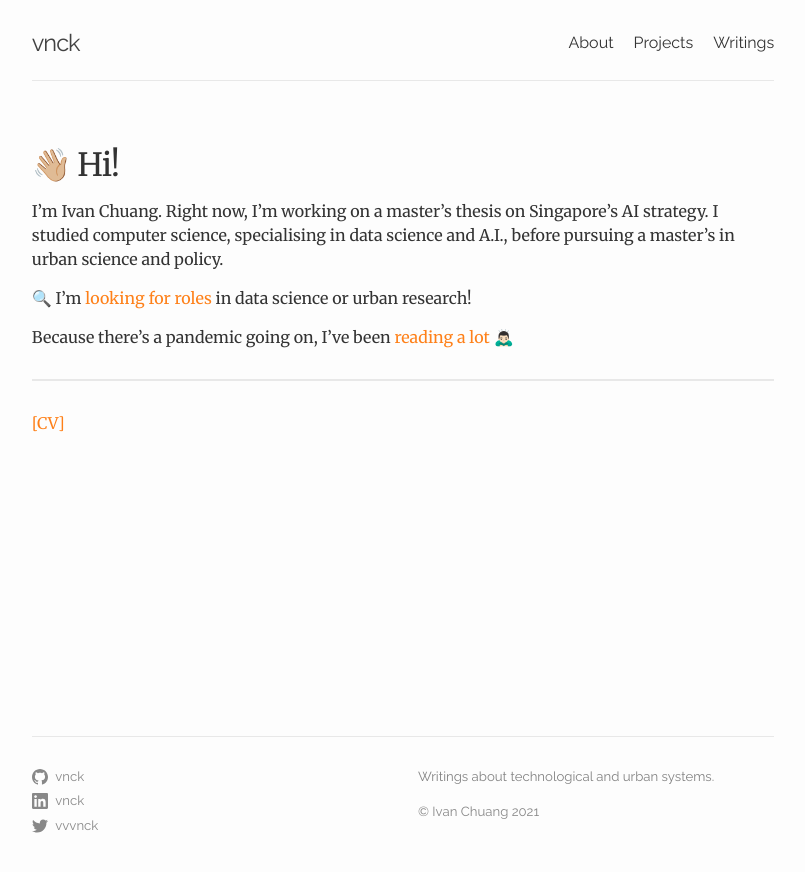
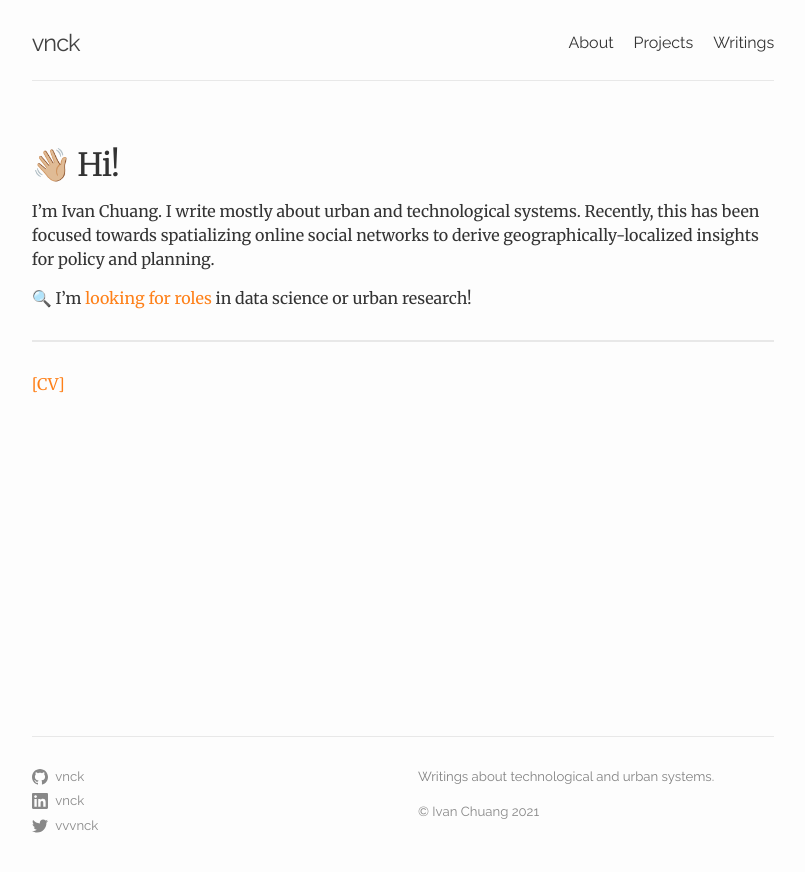
Before and after one commit to vnck/vnck.github.io, a Jekyll site: the page built from about.markdown, in a window 1280 px wide. Shown: the top 872 px of the page, without its empty margins (237-1042 px from the left). Built offline with Jekyll 4.4.1, drawn with Linux system fonts in a browser that asks for light colours.

Commit message:
edit about page

```diff
--- a/about.markdown
+++ b/about.markdown
@@ -7,11 +7,9 @@ nav: true
 ---
 
 # 👋🏼 Hi!
-I'm Ivan Chuang. Right now, I'm working on a master's thesis on Singapore's AI strategy. I studied computer science, specialising in data science and A.I., before pursuing a master's in urban science and policy.
+I'm Ivan Chuang. I write mostly about urban and technological systems. Recently, this has been focused towards spatializing online social networks to derive geographically-localized insights for policy and planning.
 
 🔍 I'm [looking for roles](https://www.linkedin.com/in/vnck/) in data science or urban research!
 
-Because there's a pandemic going on, I've been [reading a lot](https://www.notion.so/d026112598e84b658e777b832cdcae50) 🙇🏻‍♂️
-
 ---
 [[CV]](https://vnck.xyz/assets/cv_IvanChuang_caa0801.pdf)
```
